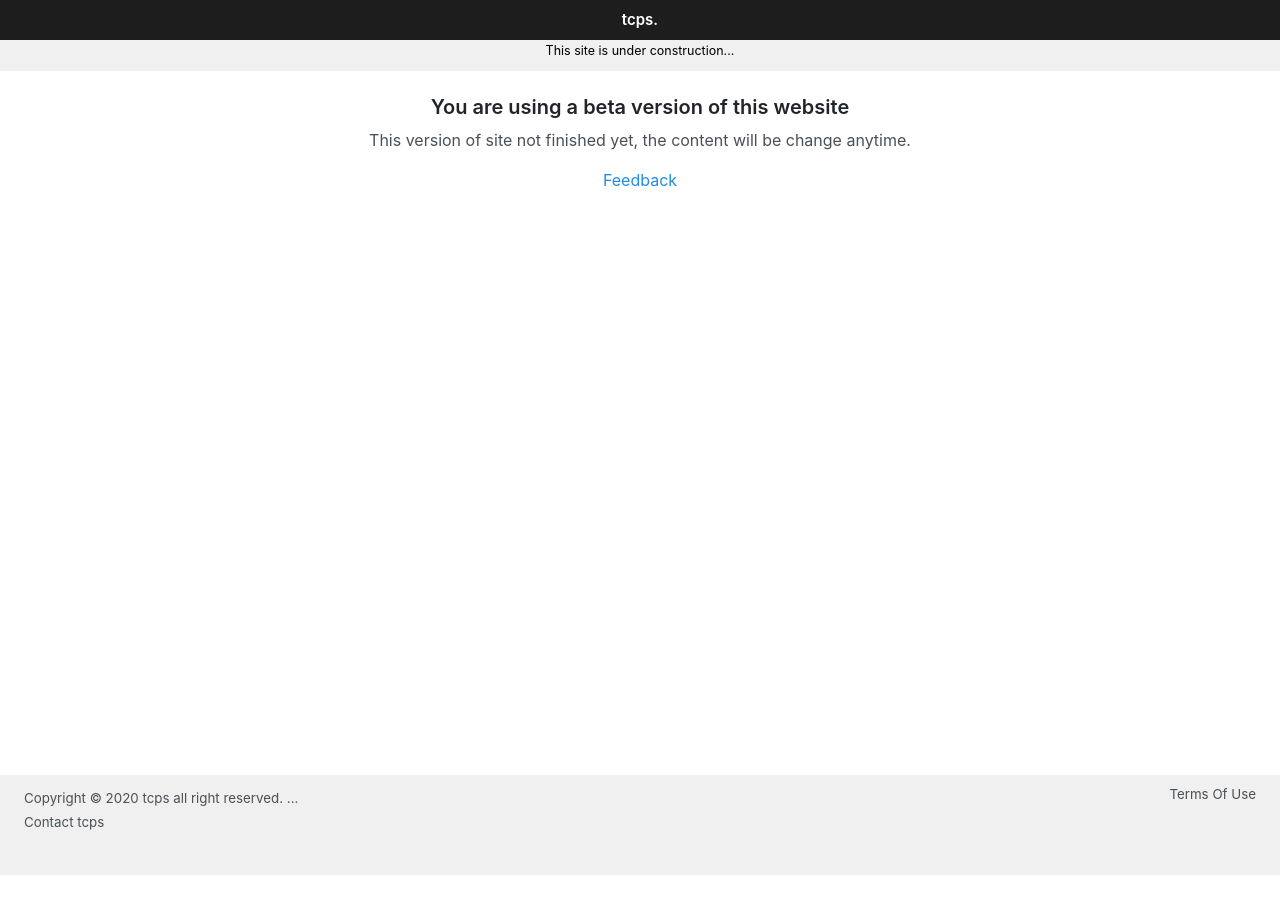
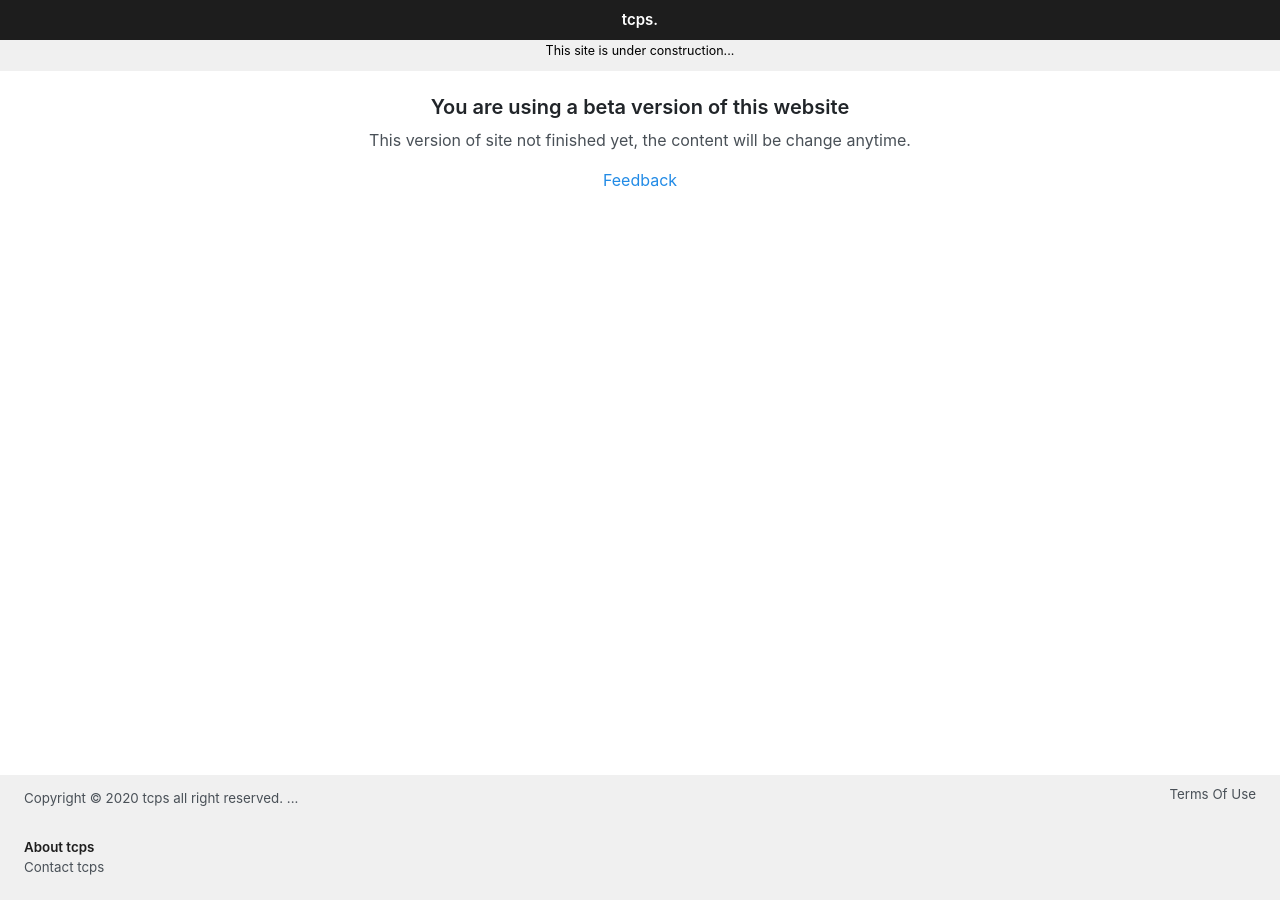
Before and after one commit to ttcps/ttcps.github.io, a Jekyll site: the page built from index.html, in a window 1280 px wide and 900 px high, scrolled down 49 px. Built offline with Jekyll 4.4.1, drawn with Linux system fonts in a browser that asks for light colours; before the commit the page ends 924 px from its top, so only the background shows below that.

Commit message:
Update footer.html

```diff
--- a/_includes/footer.html
+++ b/_includes/footer.html
@@ -1,4 +1,4 @@
-    <div style="padding-top: 10px;padding-bottom: 50px;padding-left: var(--spacer-2);padding-right: var(--spacer-2);margin-left: auto;margin-right: auto;background-color: #f0f0f0;position:absolute;width: 100%;height: 100px;">
+    <div style="padding-top: 10px;padding-bottom: 50px;padding-left: var(--spacer-2);padding-right: var(--spacer-2);margin-left: auto;margin-right: auto;background-color: #f0f0f0;position:absolute;width: 100%;height: 125px;">
     <footer class="footer" style="margin: 0px">
         <small>
           Copyright © <time datetime="2020-12-03T23:11:46+08:00">2020</time> tcps all right reserved.
@@ -10,8 +10,10 @@
         <a href="/term" style="color: #495057">Terms Of Use</a>
         </small>
         <br>
-        <small>
-        <a href="/contact" style="color: #495057">Contact tcps</a>
+        <div style="margin-top: 25px">
+        <small><span style="font-weight: 600;color: #1d1d1d">About tcps</span>
+        <ul style="list-style: none;padding: 0px"><li><a href="/contact" style="color: #495057">Contact tcps</a></li></ul>
         </small>
+        </div>
       </footer>
     </div>
```
